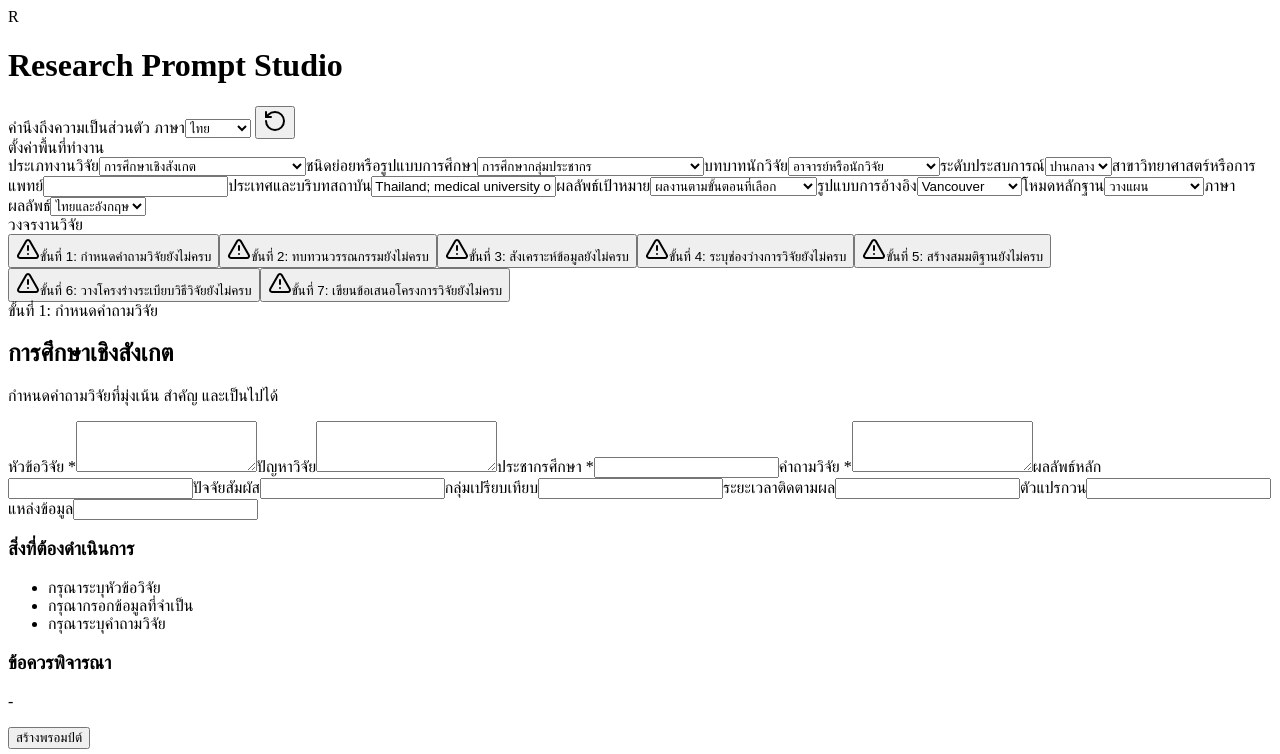
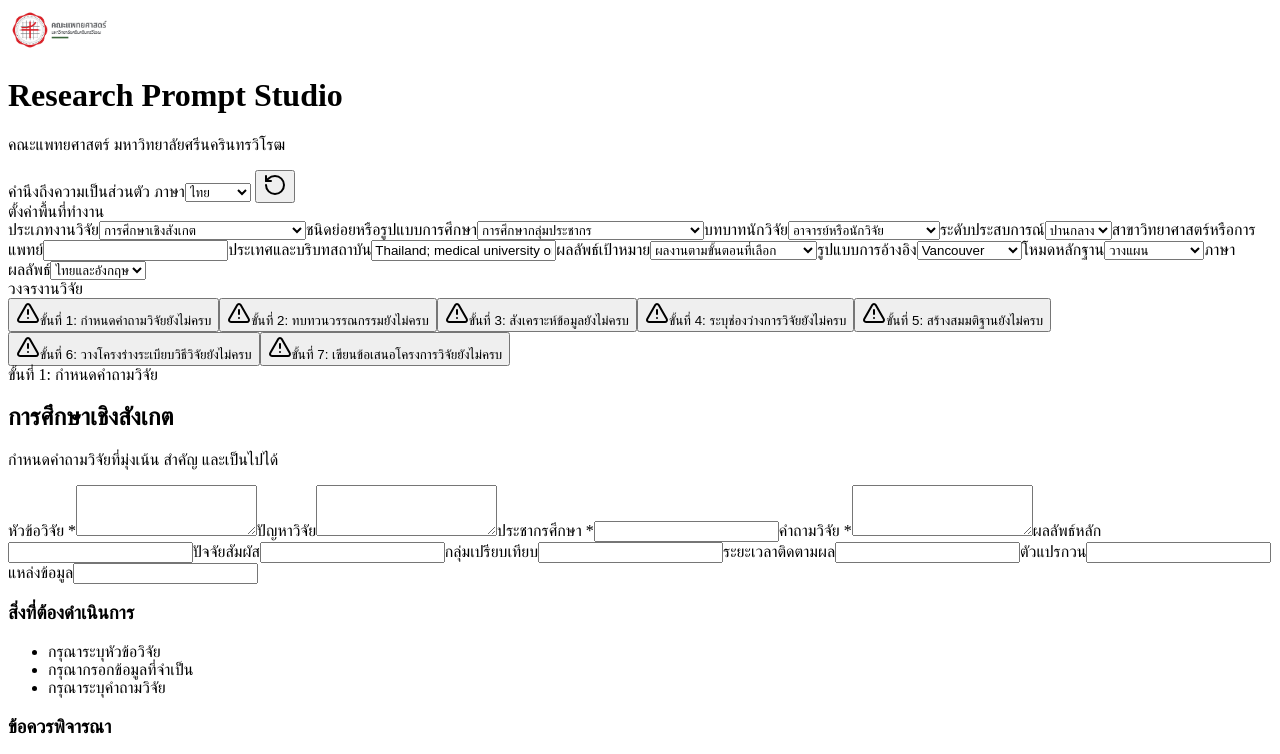
Before and after one commit to panjaratsow/research-prompt-generator, a website with bundled scripts: page index.html in a window 1280 px wide. Shown: the top 754 px of the page. Built offline with nearby package versions, Linux system fonts and the light colour scheme.

Commit message:
feat: add faculty medicine header branding

```diff
--- a/index.html
+++ b/index.html
@@ -12,7 +12,19 @@
 </head>
 <body>
   <header class="app-header">
-    <div class="brand-lockup"><span class="brand-mark" aria-hidden="true">R</span><h1>Research Prompt Studio</h1></div>
+    <div class="brand-lockup">
+      <img
+        class="brand-emblem"
+        src="./assets/faculty-medicine-swu-emblem.png"
+        alt="ตราคณะแพทยศาสตร์ มหาวิทยาลัยศรีนครินทรวิโรฒ / Faculty of Medicine, Srinakharinwirot University"
+        width="103"
+        height="44"
+      >
+      <div class="brand-copy">
+        <h1>Research Prompt Studio</h1>
+        <p class="brand-subtitle">คณะแพทยศาสตร์ มหาวิทยาลัยศรีนครินทรวิโรฒ</p>
+      </div>
+    </div>
     <div class="header-actions">
       <span class="privacy-status" data-i18n="privacyFirst">Privacy-first</span>
       <label class="language-control"><span data-i18n="interfaceLanguage">Language</span><select id="interfaceLanguage" data-testid="interface-language"><option value="th">ไทย</option><option value="en">English</option></select></label>
--- a/styles.css
+++ b/styles.css
@@ -6,8 +6,11 @@ button { cursor:pointer; }
 h1,h2,h3,p { margin:0; }
 .app-header { min-height:64px; padding:10px 20px; border-bottom:1px solid var(--line); background:var(--surface); display:flex; align-items:center; justify-content:space-between; gap:16px; }
 .brand-lockup,.header-actions,.language-control,.setup-controls,.button-row { display:flex; align-items:center; gap:10px; }
-.brand-mark { width:34px; height:34px; display:grid; place-items:center; border-radius:6px; color:#fff; background:var(--navy); font-weight:700; }
+.brand-lockup { min-width:0; }
+.brand-emblem { width:auto; height:44px; object-fit:contain; flex:0 0 auto; }
+.brand-copy { min-width:0; }
 .brand-lockup h1 { font-size:1.15rem; line-height:1.2; }
+.brand-subtitle { margin-top:2px; color:var(--muted); font-size:.72rem; line-height:1.25; }
 .header-actions { flex-wrap:wrap; justify-content:flex-end; }
 .privacy-status { color:var(--teal); font-size:.86rem; font-weight:700; }
 .language-control { color:var(--muted); font-size:.84rem; font-weight:700; }
@@ -62,4 +65,4 @@ input:focus,select:focus,textarea:focus,button:focus-visible { outline:3px solid
 .dialog-backdrop { position:fixed; inset:0; z-index:10; display:grid; place-items:center; padding:18px; background:rgba(23,33,43,.44); }.dialog { position:relative; z-index:1; width:min(480px,100%); padding:20px; border-radius:8px; background:var(--surface); box-shadow:0 16px 36px rgba(23,33,43,.25); }.dialog h2 { font-size:1.1rem; }.dialog p { margin-top:9px; color:var(--muted); line-height:1.45; }.dialog ul { padding-left:20px; line-height:1.5; }.dialog-actions { display:flex; justify-content:flex-end; gap:8px; margin-top:18px; }.primary-button,.secondary-button { min-height:36px; border-radius:6px; padding:0 12px; font-weight:700; }.primary-button { border:1px solid var(--navy); background:var(--navy); color:#fff; }.secondary-button { border:1px solid var(--line); background:var(--surface); color:var(--text); }
 .sr-only { position:absolute; width:1px; height:1px; padding:0; margin:-1px; overflow:hidden; clip:rect(0,0,0,0); white-space:nowrap; border:0; }
 @media (max-width:900px) { .workspace-shell { grid-template-columns:1fr; grid-template-rows:auto auto auto; } #lifecycleRail { overflow-x:auto; border-right:0; border-bottom:1px solid var(--line); display:flex; align-items:stretch; contain:layout paint; } .rail-heading { min-width:96px; padding:11px 4px; } .stage-button { min-width:150px; } #standardsSummary { border-left:0; border-top:1px solid var(--line); } }
-@media (max-width:560px) { .app-header { align-items:flex-start; flex-direction:column; }.header-actions { width:100%; justify-content:space-between; }.adaptive-form { grid-template-columns:1fr; }.field-control.wide { grid-column:auto; } #setupBar,#workspaceMain,#standardsSummary { padding:14px; }.evidence-heading { align-items:stretch; flex-direction:column; }.evidence-source { grid-template-columns:minmax(0,1fr) auto; }.source-include { grid-column:1 / -1; }.evidence-source .icon-button { grid-column:2; grid-row:2; }.source-details { grid-column:1; grid-row:2; } }
+@media (max-width:560px) { .app-header { align-items:flex-start; flex-direction:column; }.brand-emblem { height:40px; }.header-actions { width:100%; justify-content:space-between; }.adaptive-form { grid-template-columns:1fr; }.field-control.wide { grid-column:auto; } #setupBar,#workspaceMain,#standardsSummary { padding:14px; }.evidence-heading { align-items:stretch; flex-direction:column; }.evidence-source { grid-template-columns:minmax(0,1fr) auto; }.source-include { grid-column:1 / -1; }.evidence-source .icon-button { grid-column:2; grid-row:2; }.source-details { grid-column:1; grid-row:2; } }
```
Also changed, not shown: tests/e2e/workspace.spec.js (+35 -1 lines), assets/faculty-medicine-swu-emblem.png (added).
